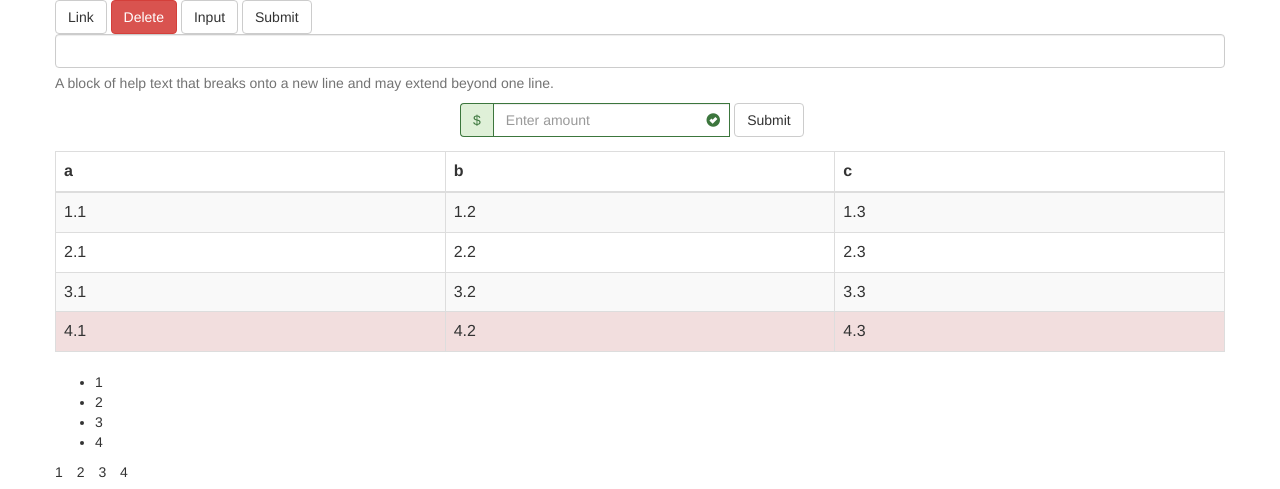
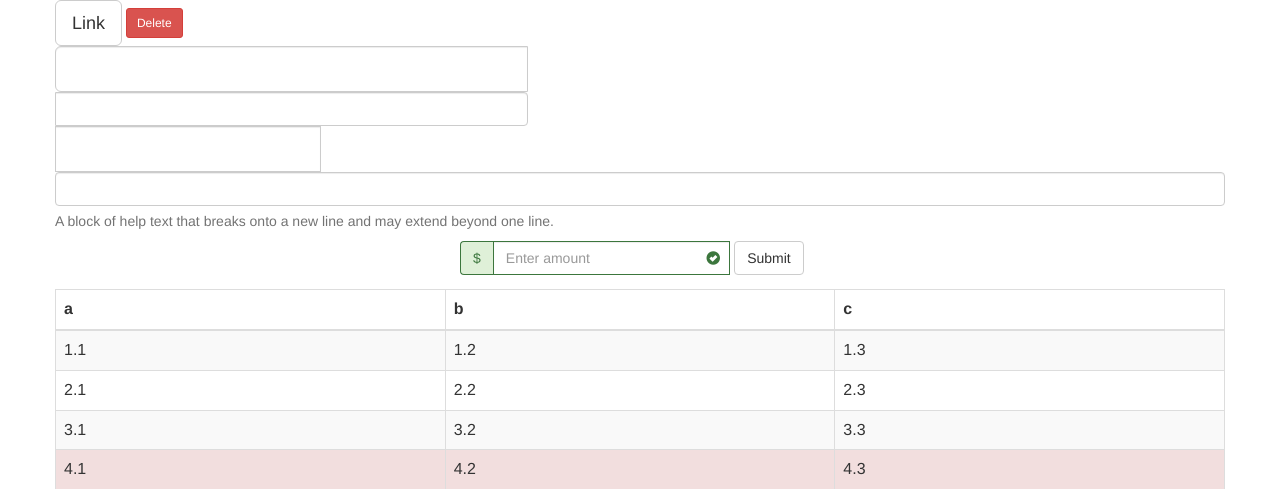
Before and after one commit to slaviber/CyberProgramming, a web app: page / in a window 1280 px wide. Shown: the top 489 px of the page. Run offline with its HTML, style and script files only (its server is not run), Linux system fonts and the light colour scheme; data that the repository does not hold is empty.

Commit message:
Changing size of inputs

```diff
--- a/05_SampleBootstrap/WebContent/index.html
+++ b/05_SampleBootstrap/WebContent/index.html
@@ -11,10 +11,16 @@
 	<div class="container">
 		<div class="row">
 
-			<a class="btn btn-default" href="#" role="button">Link</a>
-			<button class="btn btn-danger" type="submit">Delete</button>
-			<input class="btn btn-default" type="button" value="Input">
-			<input class="btn btn-default" type="submit" value="Submit">
+			<!-- change input sizes by adding -lg, -sm, etc. -->
+			<a class="btn btn-default btn-lg" href="#" role="button">Link</a>
+			<button class="btn btn-danger btn-sm" type="submit">Delete</button>
+			<div class="input-group">
+				<input type="text" class="form-control input-lg" >
+				<input type="text" class="form-control" >
+			</div>
+			<div class="input-group input-group-lg">
+				<input type="text" class="form-control">
+			</div>
 		</div>
 		<div class="row">
 			<label class="sr-only" for="inputHelpBlock">Input with help text</label>
```
